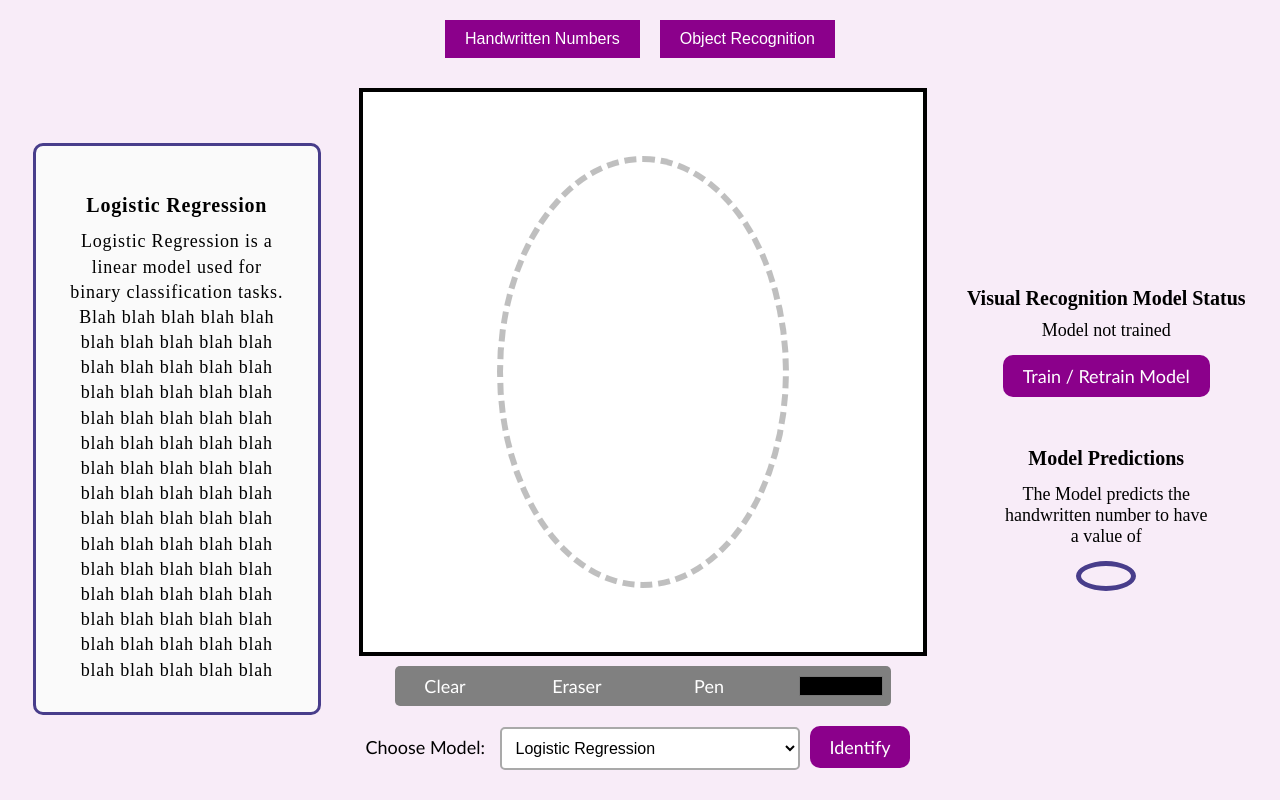
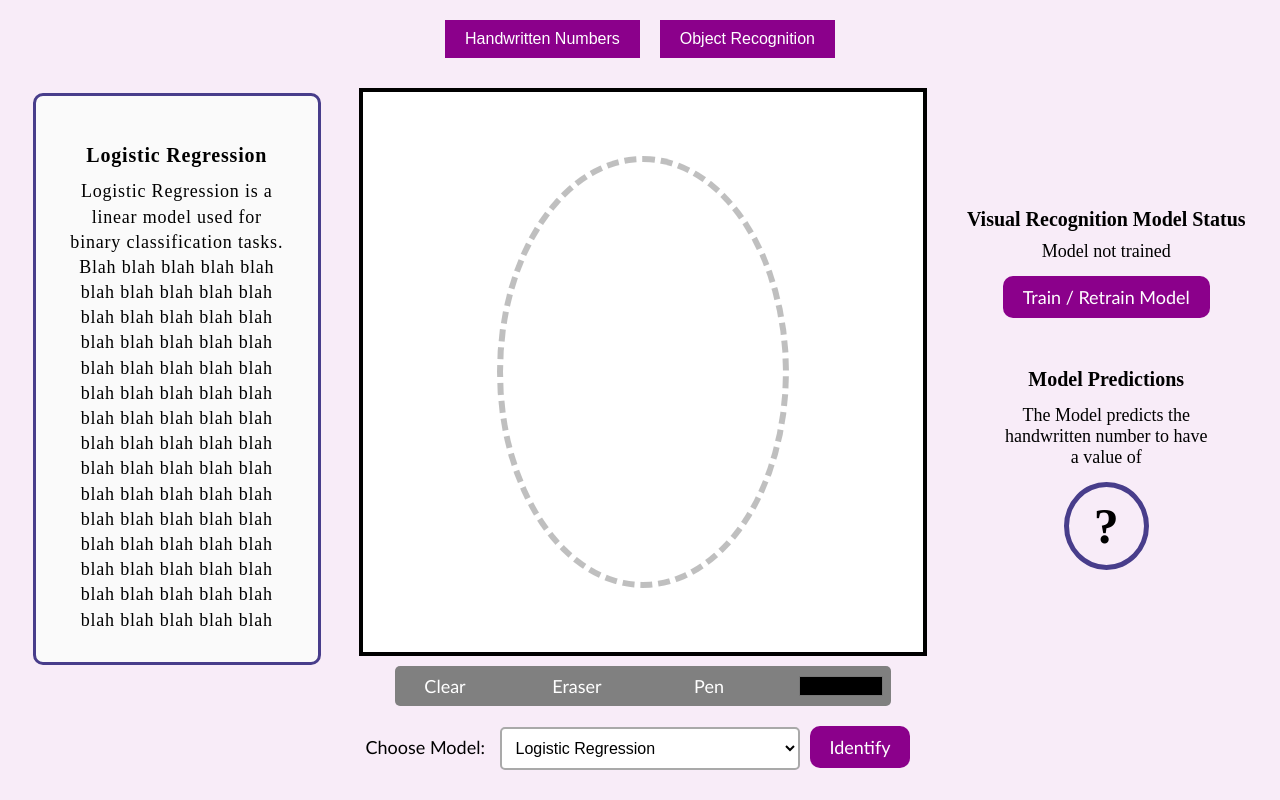
Before and after one commit to t1oluwani/SmartVision, a Vue app in the folder frontend/: page / in a window 1280 px wide. Both pictures are taken after a click on the button "Handwritten Numbers". Built offline with nearby package versions, Linux system fonts and the light colour scheme.

Commit message:
Clean code

```diff
--- a/frontend/src/assets/styles/HandwrittenNumbers.css
+++ b/frontend/src/assets/styles/HandwrittenNumbers.css
@@ -24,6 +24,7 @@
 .HN-Scope .left-container {
   flex: 1;
   border-radius: 10px;
+  transform: translateY(-50px);
   border: 3px solid darkslateblue;
   background-color: #fafafa;
   margin: 0 25px;
@@ -40,6 +41,7 @@
   display: flex;
   margin: 0 25px;
   flex-direction: column;
+  transform: translateY(-50px);
   gap: 30px
 }
 .HN-Scope .model-prediction {
--- a/frontend/src/components/HandwrittenNumbers.vue
+++ b/frontend/src/components/HandwrittenNumbers.vue
@@ -71,7 +71,7 @@
           <h3>Model Predictions</h3>
           <p>The Model predicts the handwritten number to have a value of</p>
           <div class="predicted-value">
-            <strong>{{ modelPrediction }}</strong>
+            <strong>{{ modelPrediction ? modelPrediction : "?" }}</strong>
           </div>
         </div>
       </div>
```
